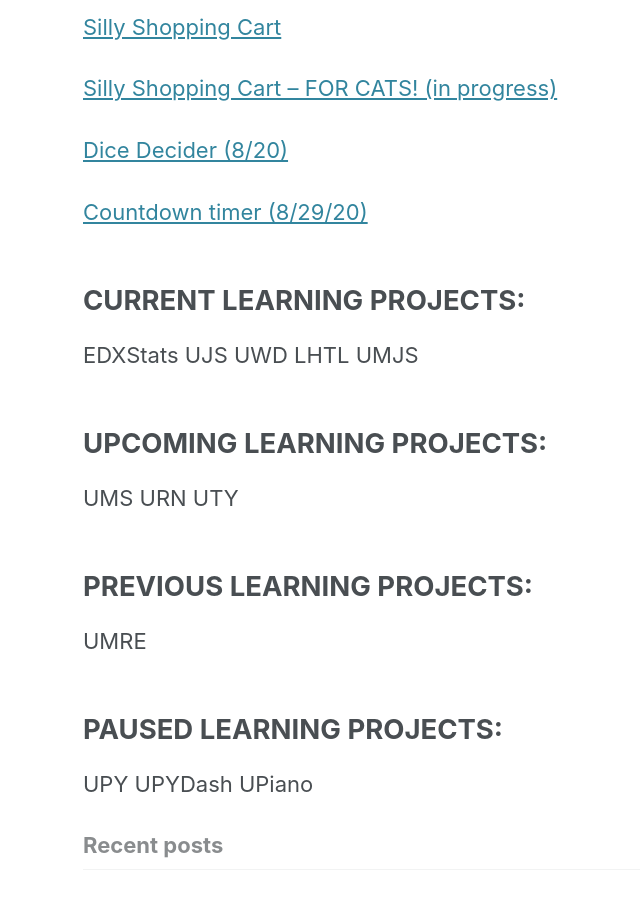
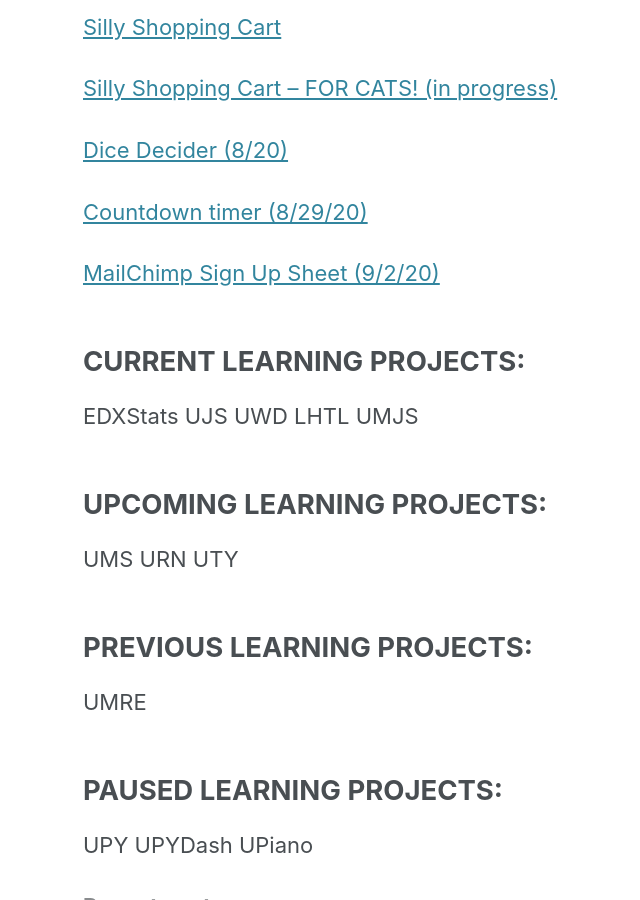
Before and after one commit to yesthisiskendra/yesthisiskendra.github.io, a Jekyll site: the page built from _pages/projects.md, in a window 1280 px wide and 900 px high, scrolled down 1162 px. Shown: the whole window, without its empty margins (239-879 px from the left). Built offline with Jekyll 4.4.1, drawn with Linux system fonts in a browser that asks for light colours; cached includes are drawn as plain includes; nearby versions of some CDN libraries.

Commit message:
Add uwd-mailchimp

```diff
--- a/_pages/projects.md
+++ b/_pages/projects.md
@@ -42,6 +42,8 @@
 
 [Countdown timer (8/29/20)](https://umjs-timer.vercel.app/)
 
+[MailChimp Sign Up Sheet (9/2/20)](https://uwd-mailchimp.herokuapp.com/)
+
 ## CURRENT LEARNING PROJECTS:
 
 EDXStats
```
